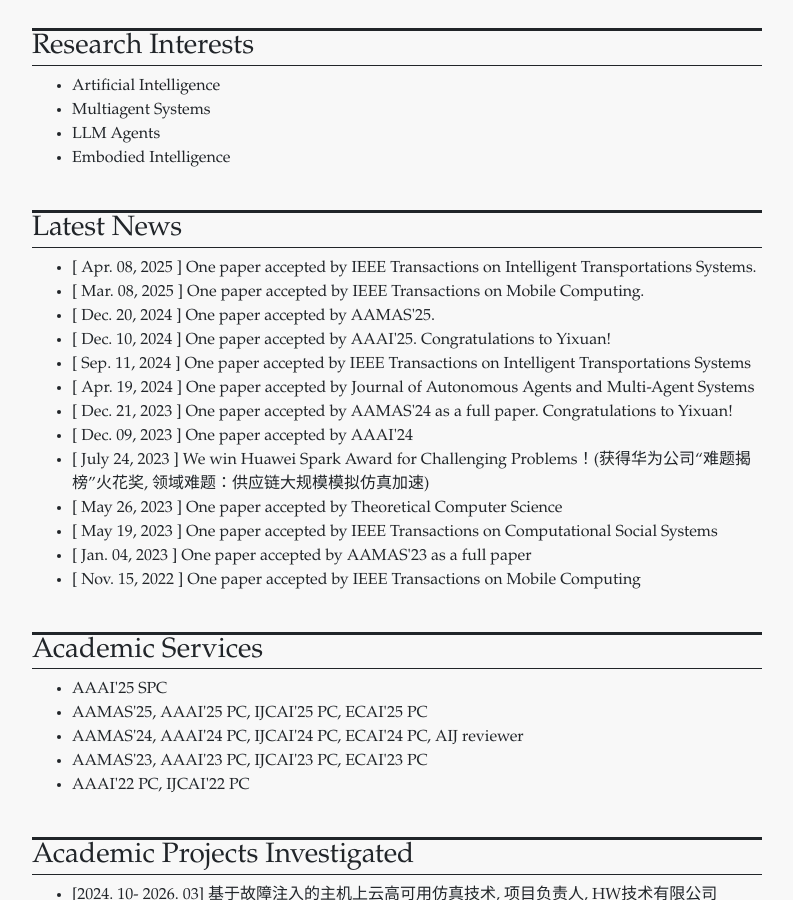
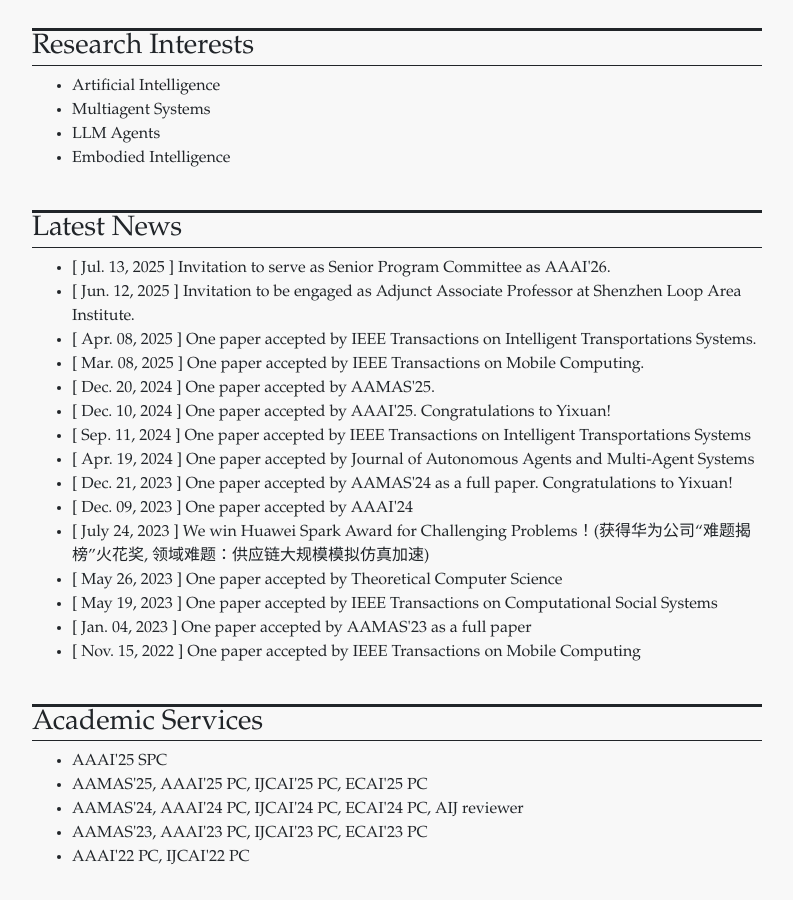
Before and after one commit to wanyuanwang/wanyuanwang.github.io, a Jekyll site: the page built from index.html, in a window 1280 px wide and 900 px high, scrolled down 697 px. Shown: the whole window, without its empty margins (243-1036 px from the left). Built offline with Jekyll 4.4.1, drawn with Linux system fonts in a browser that asks for light colours.

Commit message:
Update news.yml

```diff
--- a/_data/news.yml
+++ b/_data/news.yml
@@ -1,3 +1,7 @@
+- date: Jul. 13, 2025
+  news: Invitation to serve as Senior Program Committee as AAAI'26.
+- date: Jun. 12, 2025
+  news: Invitation to be engaged as Adjunct Associate Professor at Shenzhen Loop Area Institute.
 - date: Apr. 08, 2025
   news: One paper accepted by IEEE Transactions on Intelligent Transportations Systems.
 - date: Mar. 08, 2025
```
